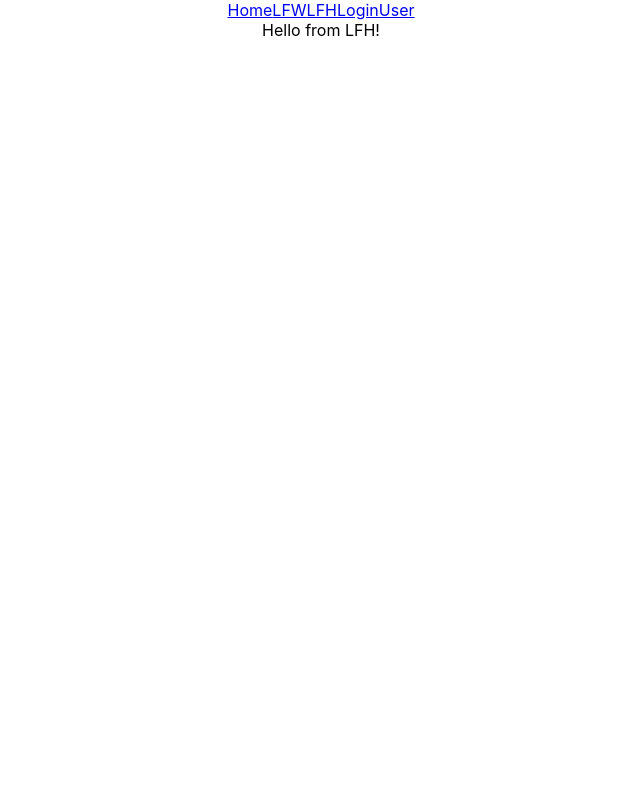
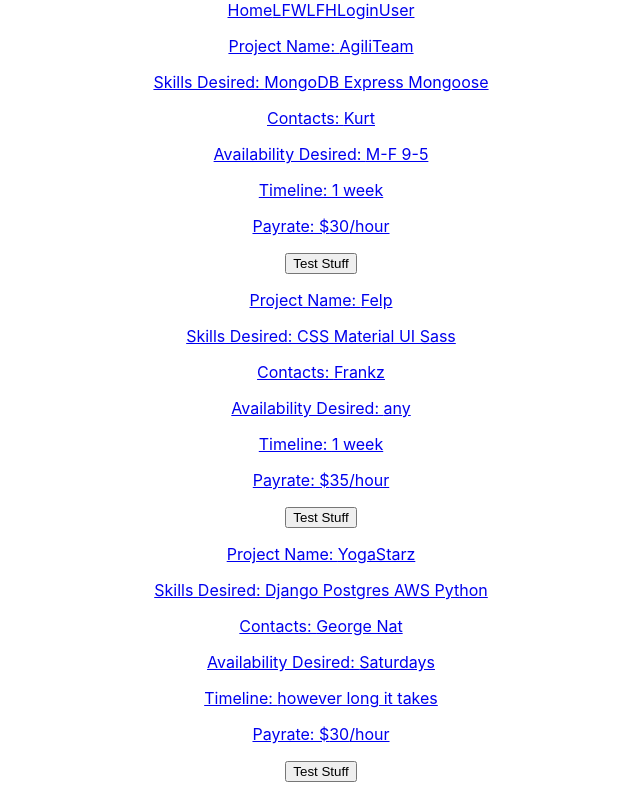
Before and after one commit to kshieldsDTS/inDecoders-front, a React (Create React App) app: page /lfh in a window 1280 px wide. Shown: the whole page, without its empty margins (319-959 px from the left). Built offline with nearby package versions, Linux system fonts and the light colour scheme.

Commit message:
scaffold renders for LFH, ProjectCard, and ProjectEdit components

```diff
--- a/src/Components/LFH.js
+++ b/src/Components/LFH.js
@@ -1,28 +1,39 @@
 import React from 'react';
+import ProjectCard from './ProjectCard'
 
 const projectPosts = [
 	{
+		id: 0,
 		projectName: 'AgiliTeam',
 		description: 'A Kanban Style workflow management app',
-		contacts: 'Kurt',
+		contacts: [
+            'Kurt',
+        ],
 		skillsDesired: ['MongoDB', 'Express', 'Mongoose'],
 		availabilityDesired: 'M-F 9-5',
 		timeline: '1 week',
 		payRate: 30,
 	},
 	{
+		id: 1,
 		projectName: 'Felp',
 		description: 'An alternative to Yelp',
-		contacts: 'Frankz',
+		contacts: [
+            'Frankz',
+        ],
 		skillsDesired: ['CSS', 'Material UI', 'Sass'],
 		availabilityDesired: 'any',
 		timeline: '1 week',
 		payRate: 35,
 	},
 	{
+		id: 2,
 		projectName: 'YogaStarz',
 		description: 'A yoga trainer on your phone to keep you focused',
-		contacts: 'George',
+		contacts: [
+            'George',
+            'Nat'
+        ],
 		skillsDesired: ['Django', 'Postgres', 'AWS', 'Python'],
 		availabilityDesired: 'Saturdays',
 		timeline: 'however long it takes',
@@ -31,10 +42,21 @@ const projectPosts = [
 ];
 function LFH(props) {
     return (
-        <div>
-            Hello from LFH!
-        </div>
-    );
+			<div>
+				{projectPosts.map((element, i) => (
+					<ProjectCard
+						key={i}
+						id={element.id}
+						projectName={element.projectName}
+						skillsDesired={element.skillsDesired}
+						contacts={element.contacts}
+						availabilityDesired={element.availabilityDesired}
+                        timeline={element.timeline}
+						payrate={element.payRate}
+					/>
+				))}
+			</div>
+		);
 }
 
 export default LFH;
--- a/src/Components/ProjectCard.js
+++ b/src/Components/ProjectCard.js
@@ -1,13 +1,24 @@
 import React from 'react';
-import ProjectCardEdit from './ProjectCardEdit'
+import { Link } from 'react-router-dom'
 
 function ProjectCard(props) {
+    function testStuff() {
+			console.log(props);
+		}
     return (
-        <div>
-            Hello from ProjectCard!
-            <ProjectCardEdit/>
-        </div>
-    );
+			<div>
+				<Link to={`/LFH/${props.id}`}>
+					<div>
+						<p>Project Name: {props.projectName}</p>
+						<p>Skills Desired: {props.skillsDesired.join(' ')}</p>
+						<p>Contacts: {props.contacts.join(' ')}</p>
+						<p>Availability Desired: {props.availabilityDesired}</p>
+                        <p>Timeline: {props.timeline}</p>
+						<p>Payrate: ${props.payrate}/hour</p>
+					</div>
+				</Link><button onClick={testStuff}>Test Stuff</button>
+			</div>
+		);
 }
 
 export default ProjectCard;
--- a/src/Components/ProjectCardEdit.js
+++ b/src/Components/ProjectCardEdit.js
@@ -1,9 +1,52 @@
 import React from 'react';
+import { useParams } from 'react-router';
+
+const projectPosts = [
+	{
+		id: 0,
+		projectName: 'AgiliTeam',
+		description: 'A Kanban Style workflow management app',
+		contacts: ['Kurt'],
+		skillsDesired: ['MongoDB', 'Express', 'Mongoose'],
+		availabilityDesired: 'M-F 9-5',
+		timeline: '1 week',
+		payRate: 30,
+	},
+	{
+		id: 1,
+		projectName: 'Felp',
+		description: 'An alternative to Yelp',
+		contacts: ['Frankz'],
+		skillsDesired: ['CSS', 'Material UI', 'Sass'],
+		availabilityDesired: 'any',
+		timeline: '1 week',
+		payRate: 35,
+	},
+	{
+		id: 2,
+		projectName: 'YogaStarz',
+		description: 'A yoga trainer on your phone to keep you focused',
+		contacts: ['George', 'Nat'],
+		skillsDesired: ['Django', 'Postgres', 'AWS', 'Python'],
+		availabilityDesired: 'Saturdays',
+		timeline: 'however long it takes',
+		payRate: 30,
+	},
+];
 
 function ProjectCardEdit(props) {
+    const params = useParams()
+    const id = params.id
     return (
         <div>
-            Hello from ProjectCardEdit
+            <p>Project Name: {projectPosts[id].projectName}</p>
+			<p>Description: {projectPosts[id].description}</p>
+			<p>Contacts: {projectPosts[id].contacts.join(' ')}</p>
+			<p>Skills Desired: {projectPosts[id].skillsDesired.join(' ')}</p>
+			<p>Availability Needed: {projectPosts[id].availabilityDesired}
+			</p>
+			<p>Timeline: {projectPosts[id].timeline}</p>
+			<p>Pay Rate: ${projectPosts[id].payRate}/hour</p>
         </div>
     );
 }
--- a/src/Components/WorkerCard.js
+++ b/src/Components/WorkerCard.js
@@ -7,7 +7,7 @@ function WorkerCard(props) {
     }
     return (
 			<div>
-                <Link to={`/LFW/${props.id}`} params={'hello'}>
+                <Link to={`/LFW/${props.id}`}>
                     <div>
 				        <p>Name: {props.name}</p>
                         <p>Skills: {props.skills}</p>
--- a/src/Components/WorkerCardEdit.js
+++ b/src/Components/WorkerCardEdit.js
@@ -30,16 +30,17 @@ const jobPosts = [
 
 function WorkerCardEdit(props) {
 	const params = useParams()
+	const id = params.id
     function testStuff() {
 			console.log(params);
 		}
     return (
 			<div>
-				<p>Name: {jobPosts[0].name}</p>
-				<p>Skills: {jobPosts[0].skills.join(' ')}</p>
-                <p>Email: {jobPosts[0].email}</p>
-                <p>Availability: {jobPosts[0].availability}</p>
-                <p>Payrate: ${jobPosts[0].payrate}/hour</p>
+				<p>Name: {jobPosts[id].name}</p>
+				<p>Skills: {jobPosts[id].skills.join(' ')}</p>
+                <p>Email: {jobPosts[id].email}</p>
+                <p>Availability: {jobPosts[id].availability}</p>
+                <p>Payrate: ${jobPosts[id].payrate}/hour</p>
 				<button onClick={testStuff}>Test The Thing</button>
 			</div>
 		);
```
